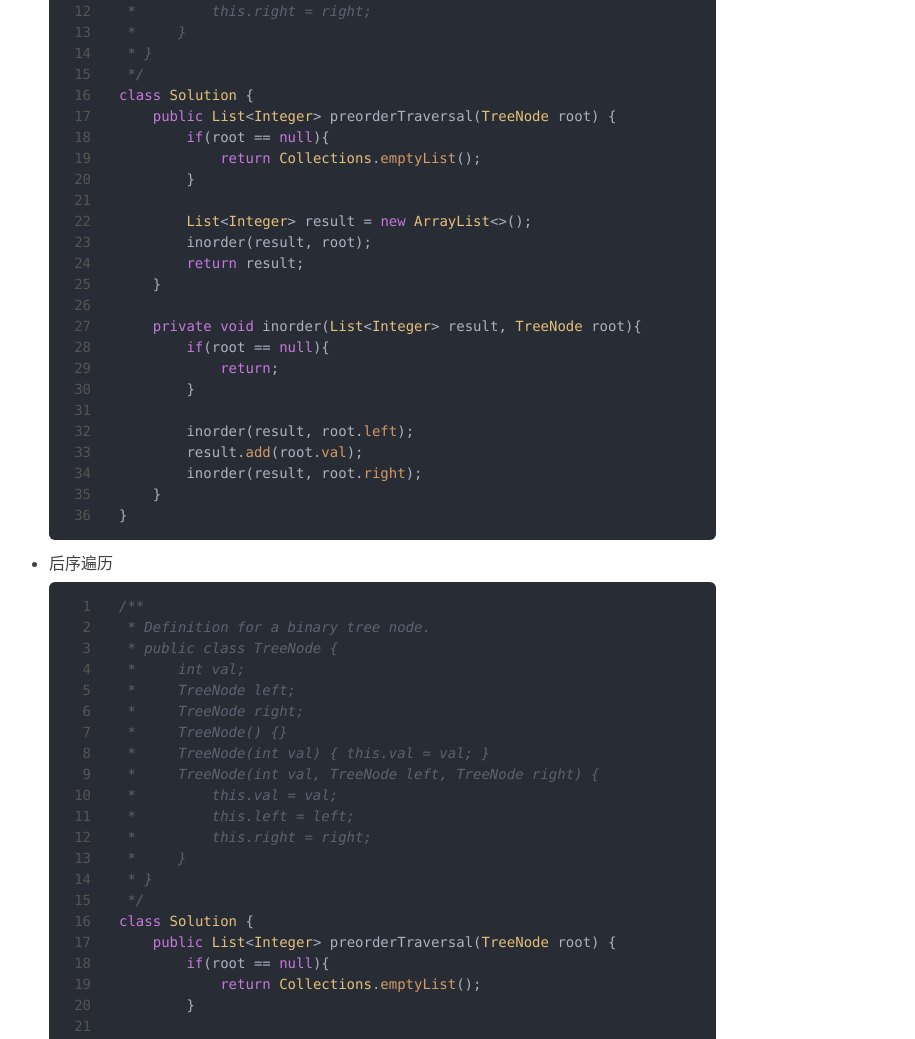
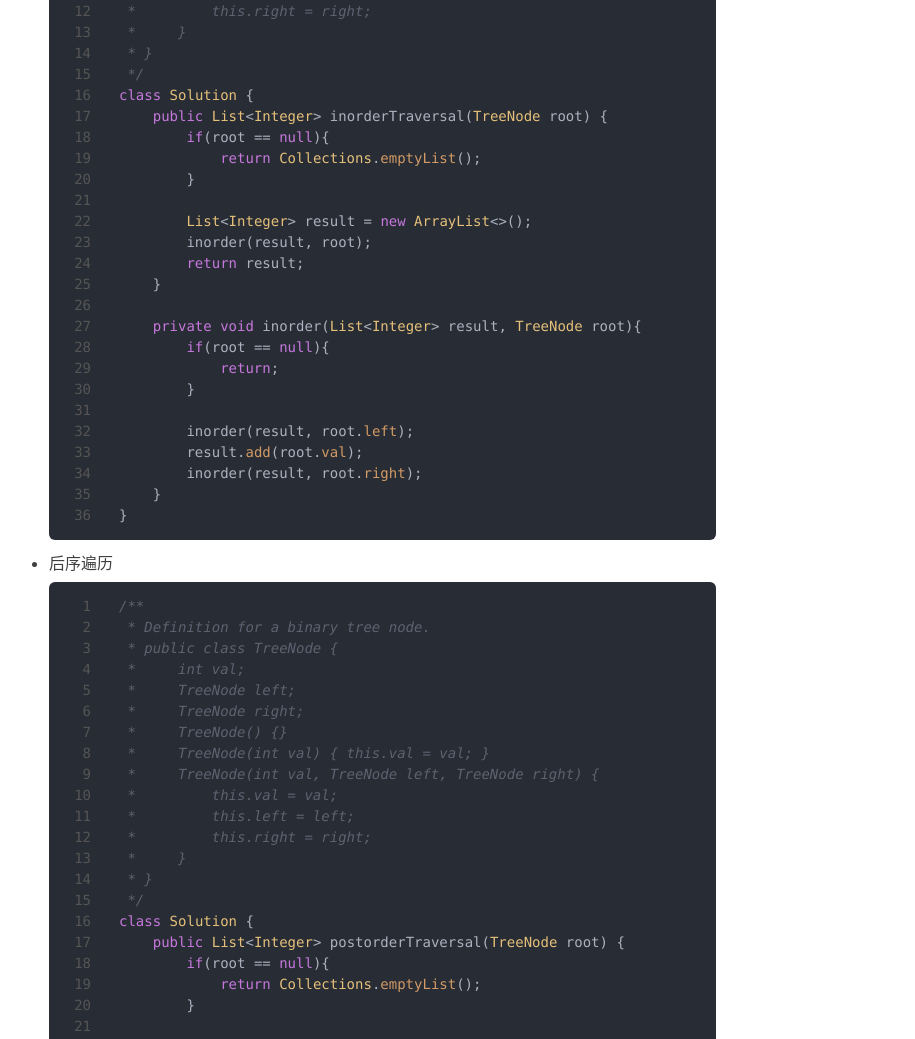
Before and after one commit to xdshent/xdshent.github.io, a Jekyll site: the page built from _posts/2023-02-26-二叉树的几种遍历方式.md, in a window 1280 px wide and 1400 px high, scrolled down 1509 px. Shown: the part 152-1191 px from the top of the window, without its empty margins (256-1171 px from the left). Built offline with Jekyll 4.4.1, drawn with Linux system fonts in a browser that asks for light colours; nearby versions of some CDN libraries; comment, search, counter and statistics services are not loaded.

Commit message:
fix: 细节修改

```diff
--- a/_posts/2023-02-26-二叉树的几种遍历方式.md
+++ b/_posts/2023-02-26-二叉树的几种遍历方式.md
@@ -71,7 +71,7 @@ tags:
    * }
    */
   class Solution {
-      public List<Integer> preorderTraversal(TreeNode root) {
+      public List<Integer> inorderTraversal(TreeNode root) {
           if(root == null){
               return Collections.emptyList();
           }
@@ -114,7 +114,7 @@ tags:
    * }
    */
   class Solution {
-      public List<Integer> preorderTraversal(TreeNode root) {
+      public List<Integer> postorderTraversal(TreeNode root) {
           if(root == null){
               return Collections.emptyList();
           }
```
